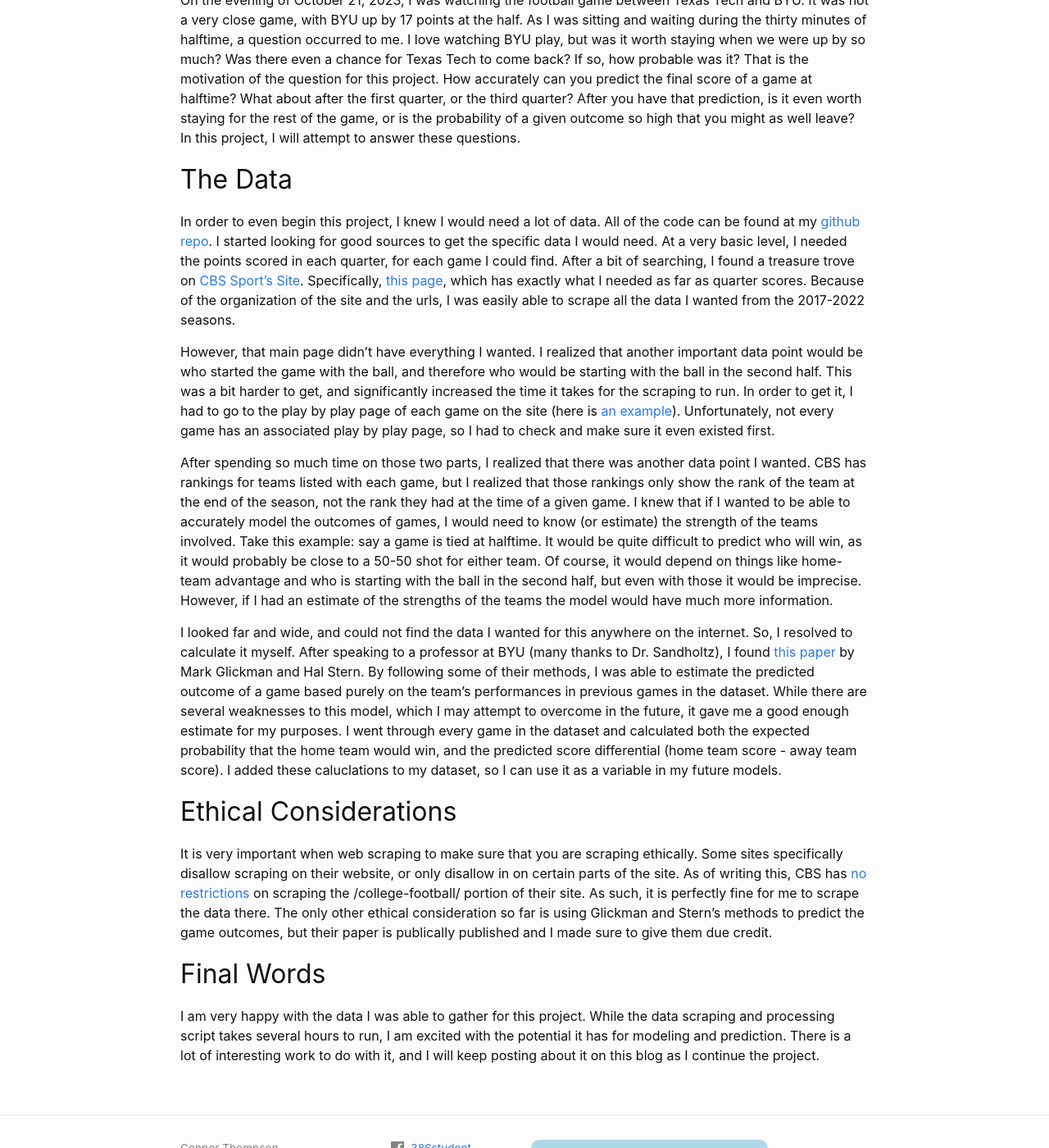
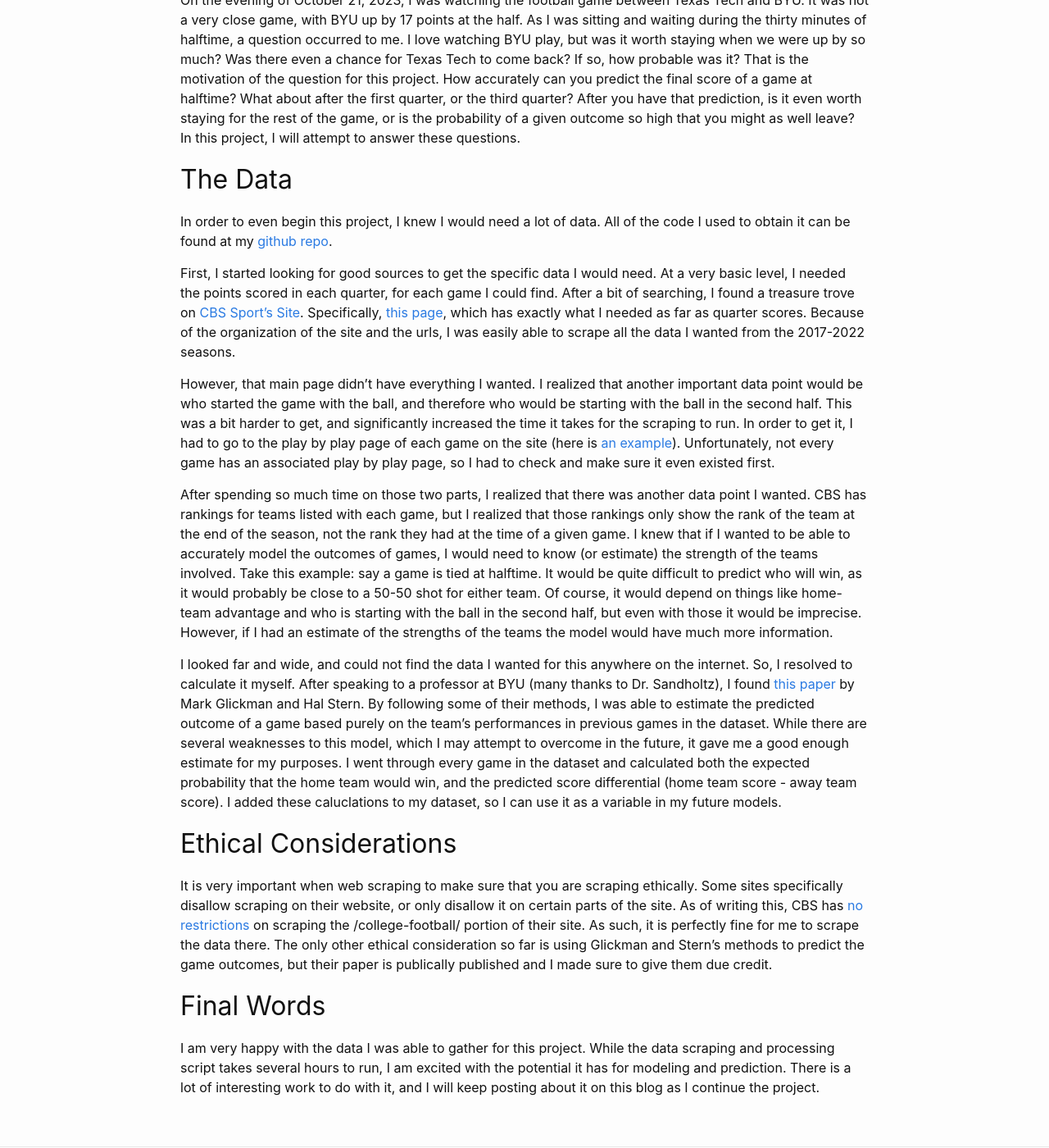
Before and after one commit to csthomps/s386-blog, a Jekyll site: the page built from _posts/2023-11-05-386-project-part-1.md, in a window 1280 px wide and 1400 px high, scrolled down 480 px. Shown: the whole window at 82% size. Built offline with Jekyll 4.4.1, drawn with Linux system fonts in a browser that asks for light colours; comment, search, counter and statistics services are not loaded.

Commit message:
typo fixes

```diff
--- a/_posts/2023-11-05-386-project-part-1.md
+++ b/_posts/2023-11-05-386-project-part-1.md
@@ -11,8 +11,9 @@ On the evening of October 21, 2023, I was watching the football game between Tex
 That is the motivation of the question for this project.  How accurately can you predict the final score of a game at halftime?  What about after the first quarter, or the third quarter?  After you have that prediction, is it even worth staying for the rest of the game, or is the probability of a given outcome so high that you might as well leave?  In this project, I will attempt to answer these questions.
 
 ## The Data
-In order to even begin this project, I knew I would need a lot of data.  All of the code can be found at my <a href="https://github.com/csthomps/s386-project" target="_blank">github repo</a>.
-I started looking for good sources to get the specific data I would need.  At a very basic level, I needed the points scored in each quarter, for each game I could find.  After a bit of searching, I found a treasure trove on <a href="https://www.cbssports.com/" target="_blank">CBS Sport's Site</a>.  Specifically, <a href="https://www.cbssports.com/college-football/scoreboard/FBS/2023/regular/10/" target="_blank">this page</a>, which has exactly what I needed as far as quarter scores.  Because of the organization of the site and the urls, I was easily able to scrape all the data I wanted from the 2017-2022 seasons.
+In order to even begin this project, I knew I would need a lot of data.  All of the code I used to obtain it can be found at my <a href="https://github.com/csthomps/s386-project" target="_blank">github repo</a>.
+
+First, I started looking for good sources to get the specific data I would need.  At a very basic level, I needed the points scored in each quarter, for each game I could find.  After a bit of searching, I found a treasure trove on <a href="https://www.cbssports.com/" target="_blank">CBS Sport's Site</a>.  Specifically, <a href="https://www.cbssports.com/college-football/scoreboard/FBS/2023/regular/10/" target="_blank">this page</a>, which has exactly what I needed as far as quarter scores.  Because of the organization of the site and the urls, I was easily able to scrape all the data I wanted from the 2017-2022 seasons.
 
 However, that main page didn't have everything I wanted.  I realized that another important data point would be who started the game with the ball, and therefore who would be starting with the ball in the second half.  This was a bit harder to get, and significantly increased the time it takes for the scraping to run.  In order to get it, I had to go to the play by play page of each game on the site (here is <a href="https://www.cbssports.com/college-football/gametracker/playbyplay/NCAAF_20231104_UL@ARKST/" target="_blank">an example</a>).  Unfortunately, not every game has an associated play by play page, so I had to check and make sure it even existed first.
 
@@ -21,7 +22,7 @@ After spending so much time on those two parts, I realized that there was anothe
 I looked far and wide, and could not find the data I wanted for this anywhere on the internet.  So, I resolved to calculate it myself.  After speaking to a professor at BYU (many thanks to Dr. Sandholtz), I found <a href="http://www.glicko.net/research/nfl-chapter.pdf" target="_blank">this paper</a> by Mark Glickman and Hal Stern.  By following some of their methods, I was able to estimate the predicted outcome of a game based purely on the team's performances in previous games in the dataset.  While there are several weaknesses to this model, which I may attempt to overcome in the future, it gave me a good enough estimate for my purposes.  I went through every game in the dataset and calculated both the expected probability that the home team would win, and the predicted score differential (home team score - away team score).  I added these caluclations to my dataset, so I can use it as a variable in my future models.
 
 ## Ethical Considerations
-It is very important when web scraping to make sure that you are scraping ethically.  Some sites specifically disallow scraping on their website, or only disallow in on certain parts of the site.  As of writing this, CBS has <a href="https://www.cbssports.com/robots.txt" target="_blank">no restrictions</a> on scraping the /college-football/ portion of their site.  As such, it is perfectly fine for me to scrape the data there.  The only other ethical consideration so far is using Glickman and Stern's methods to predict the game outcomes, but their paper is publically published and I made sure to give them due credit.
+It is very important when web scraping to make sure that you are scraping ethically.  Some sites specifically disallow scraping on their website, or only disallow it on certain parts of the site.  As of writing this, CBS has <a href="https://www.cbssports.com/robots.txt" target="_blank">no restrictions</a> on scraping the /college-football/ portion of their site.  As such, it is perfectly fine for me to scrape the data there.  The only other ethical consideration so far is using Glickman and Stern's methods to predict the game outcomes, but their paper is publically published and I made sure to give them due credit.
 
 ## Final Words
 I am very happy with the data I was able to gather for this project.  While the data scraping and processing script takes several hours to run, I am excited with the potential it has for modeling and prediction.  There is a lot of interesting work to do with it, and I will keep posting about it on this blog as I continue the project.
```
Also changed, not shown: _posts/2023-12-06-386-project-part-2.md (+1 -1 lines).
